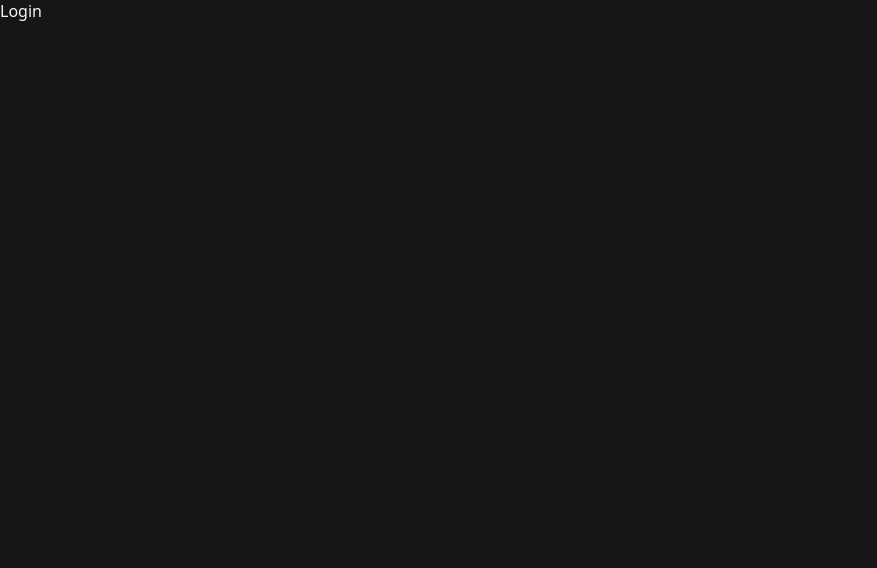
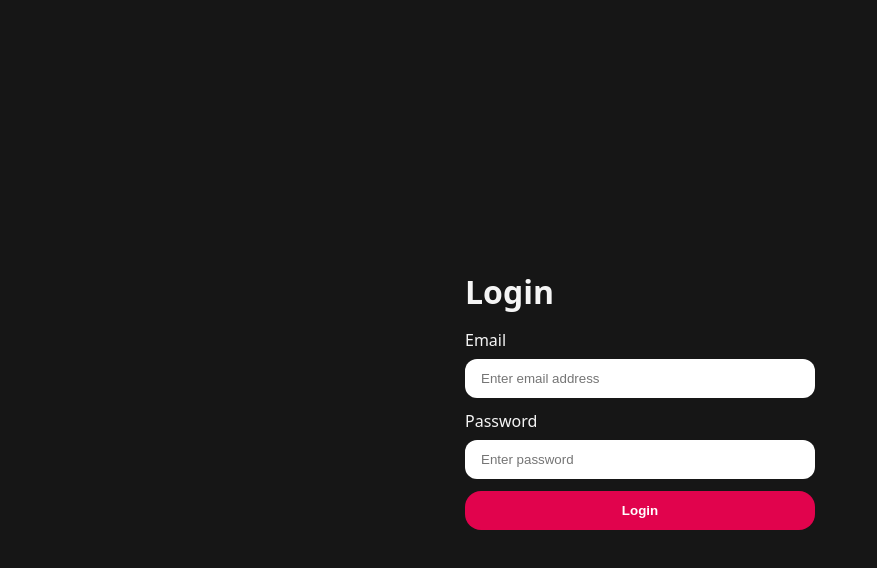
Before and after one commit to nesarikartejas10/AI-Interview-Resume-Analyzer, a React app in the folder frontend/: page /login in a window 1280 px wide. Shown: the top 568 px of the page, without its empty margins (0-877 px from the left). Built offline with nearby package versions, Linux system fonts and the light colour scheme; the HTML template or start-up script is replaced by a standard one.

Commit message:
create Login page with SCSS styling

```diff
--- /dev/null
+++ b/frontend/src/features/auth/auth.form.scss
@@ -0,0 +1,34 @@
+main {
+  min-height: 100vh;
+  width: 100%;
+  display: flex;
+  justify-content: center;
+  align-items: center;
+
+  .form-container {
+    min-width: 350px;
+    display: flex;
+    flex-direction: column;
+    gap: 1rem;
+  }
+
+  form {
+    display: flex;
+    flex-direction: column;
+    gap: 0.75rem;
+  }
+
+  .input-group {
+    display: flex;
+    flex-direction: column;
+    gap: 0.5rem;
+
+    input {
+      border: none;
+      outline: none;
+      padding-inline: 1rem;
+      padding-block: 0.75rem;
+      border-radius: 0.75rem;
+    }
+  }
+}
--- a/frontend/src/features/auth/pages/Login.jsx
+++ b/frontend/src/features/auth/pages/Login.jsx
@@ -1,5 +1,38 @@
+import "../auth.form.scss";
+
 const Login = () => {
-  return <div>Login</div>;
+  const handleSubmit = (e) => {
+    e.preventDefault();
+  };
+  return (
+    <main>
+      <div className="form-container">
+        <h1>Login</h1>
+        <form onSubmit={handleSubmit}>
+          <div className="input-group">
+            <label htmlFor="email">Email</label>
+            <input
+              type="email"
+              id="email"
+              name="email"
+              placeholder="Enter email address"
+            />
+          </div>
+
+          <div className="input-group">
+            <label htmlFor="password">Password</label>
+            <input
+              type="password"
+              id="password"
+              name="password"
+              placeholder="Enter password"
+            />
+          </div>
+          <button className="button primary-button">Login</button>
+        </form>
+      </div>
+    </main>
+  );
 };
 
 export default Login;
--- a/frontend/src/style.scss
+++ b/frontend/src/style.scss
@@ -1,3 +1,5 @@
+@use "./styles/button.scss";
+
 * {
   margin: 0;
   padding: 0;
--- /dev/null
+++ b/frontend/src/styles/button.scss
@@ -0,0 +1,19 @@
+.button {
+  border: none;
+  outline: none;
+  padding-inline: 1.5rem;
+  padding-block: 0.75rem;
+  border-radius: 1rem;
+  cursor: pointer;
+  transition: all 0.3s ease-in-out;
+
+  &.primary-button {
+    background-color: #e1034d;
+    color: white;
+    font-weight: bold;
+  }
+
+  &:active {
+    transform: scale(1.1);
+  }
+}
```
